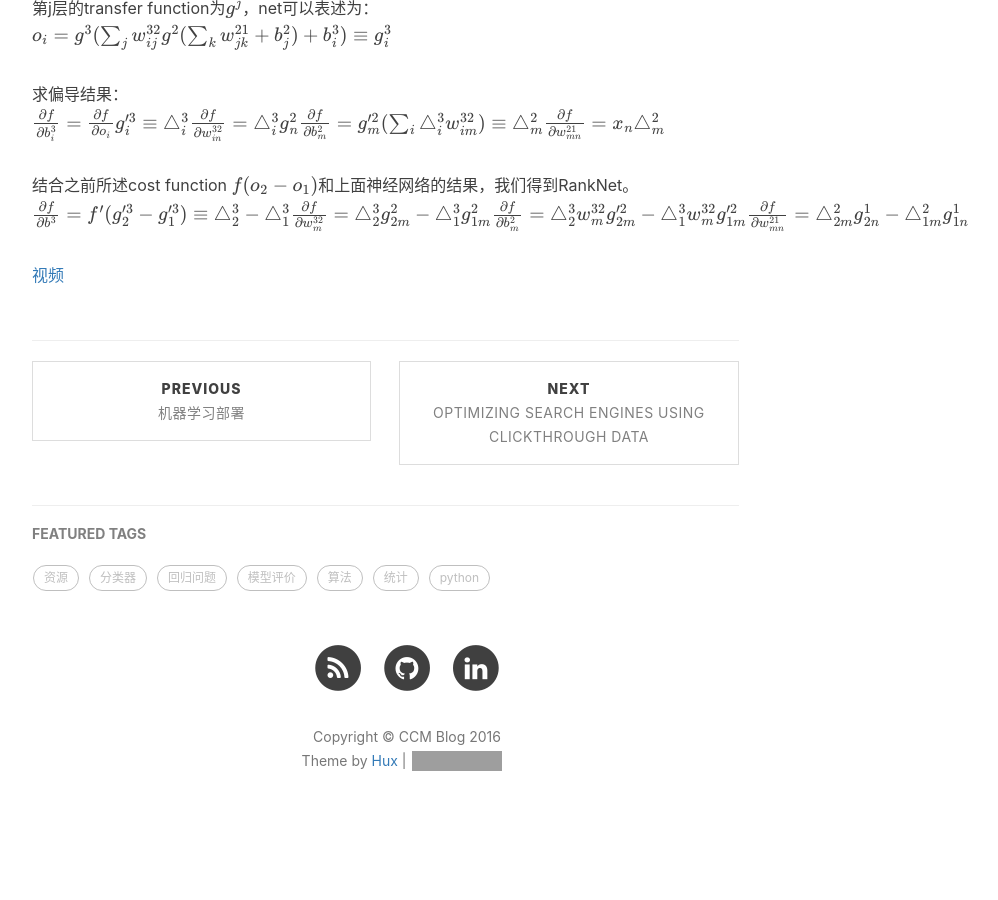
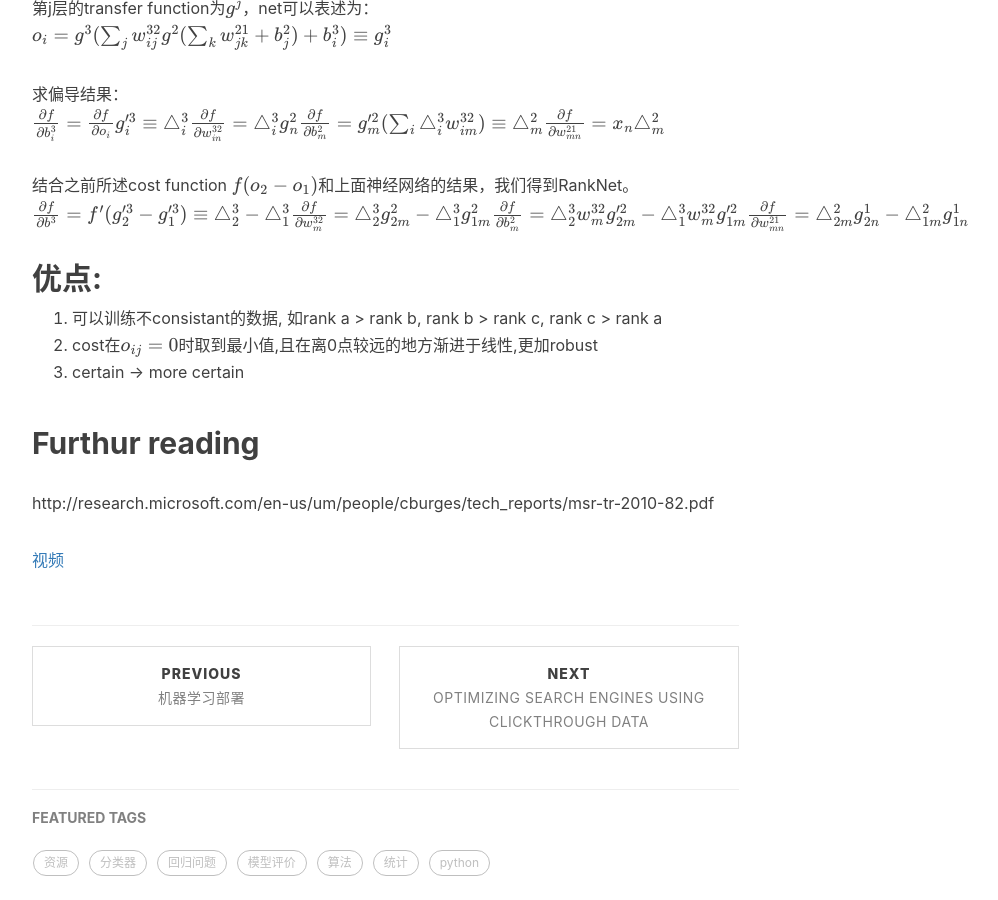
Before and after one commit to AlexandRLX/AlexandRLX.github.io, a Jekyll site: the page built from _posts/2016-06-26-learning-to-rank-using-gradient-descent.md, in a window 1280 px wide and 900 px high, scrolled down 1596 px. Shown: the whole window, without its empty margins (233-1231 px from the left). Built offline with Jekyll 4.4.1, drawn with Linux system fonts in a browser that asks for light colours; nearby versions of some CDN libraries; formulas are drawn with MathJax 3; comment, search, counter and statistics services are not loaded; before the commit the page ends 2461 px from its top, so only the background shows below that; grey boxes are pictures that could not be loaded.

Commit message:
Update 2016-06-26-learning-to-rank-using-gradient-descent.md

```diff
--- a/_posts/2016-06-26-learning-to-rank-using-gradient-descent.md
+++ b/_posts/2016-06-26-learning-to-rank-using-gradient-descent.md
@@ -60,5 +60,12 @@ $$\frac{\partial f}{\partial b^3} = f^\prime (g_2^{\prime 3} - g_1^{\prime 3}) \
 \frac{\partial f}{\partial w_{mn}^{21}} = \triangle_{2m}^2 g_{2n}^1 - \triangle_{1m}^2 g_{1n}^1
 $$
 
+## 优点:
+1. 可以训练不consistant的数据, 如rank a > rank b, rank b > rank c, rank c > rank a
+2. cost在$o_{ij} = 0$时取到最小值,且在离0点较远的地方渐进于线性,更加robust
+3. certain -> more certain
+
+## Furthur reading
+http://research.microsoft.com/en-us/um/people/cburges/tech_reports/msr-tr-2010-82.pdf
 
 [视频](http://videolectures.net/icml2015_burges_learning_to_rank/)
```
